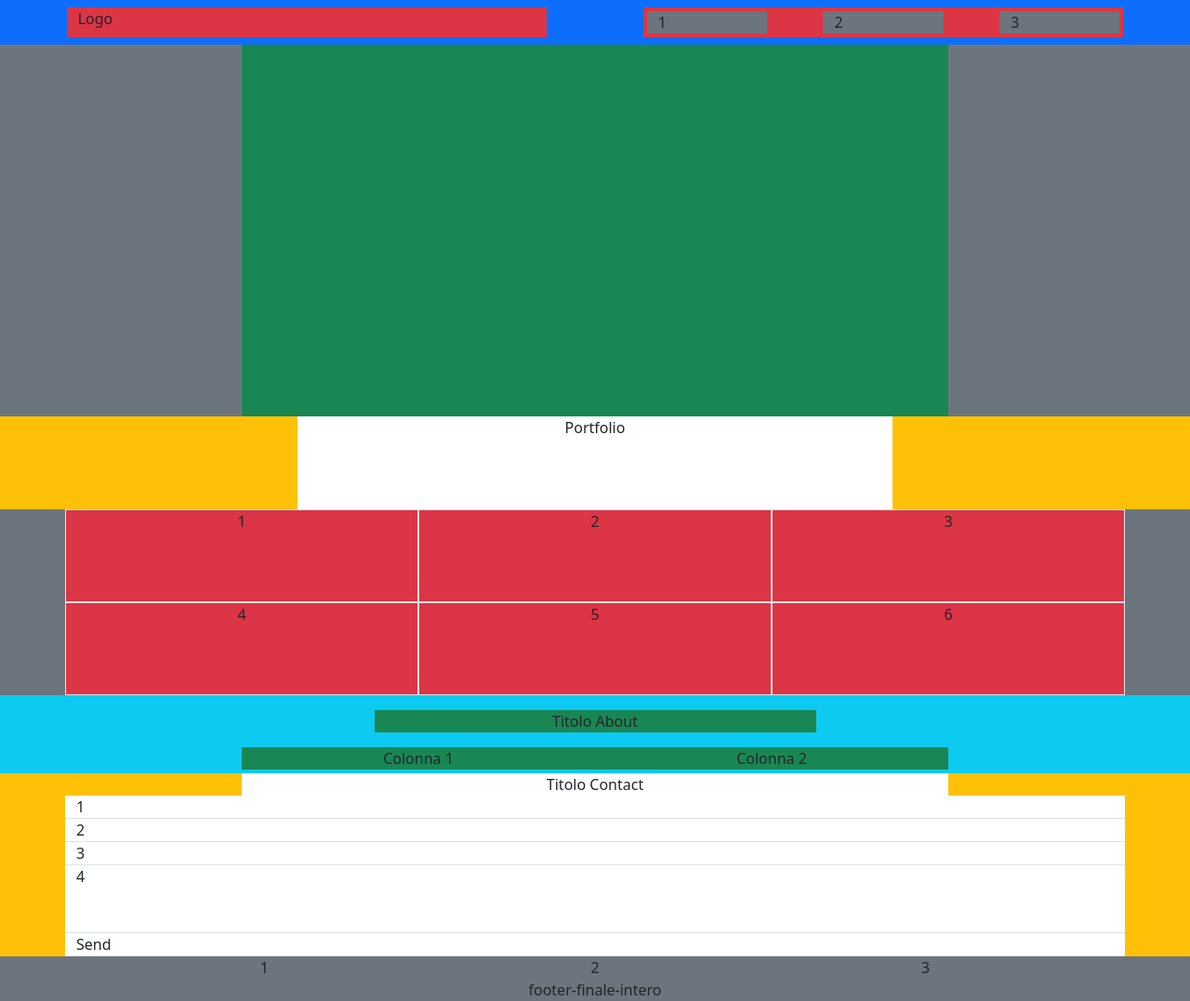
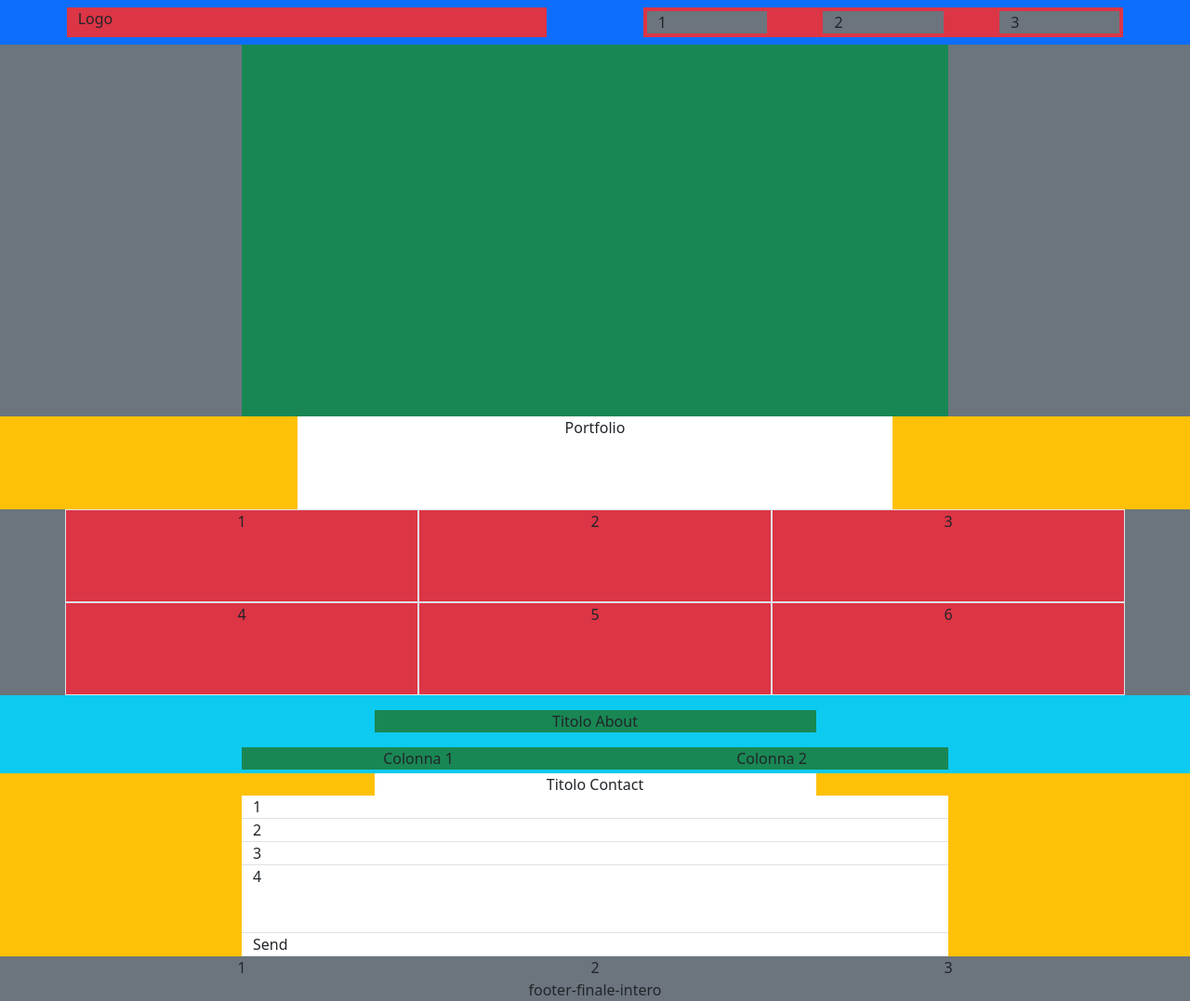
Before and after one commit to GiuliaSardell/html-css-bootstrap-freelancer, a plain HTML site: page index.html in a window 1280 px wide. Shown: the whole page at 93% size. Drawn offline with nearby package versions, Linux system fonts and the light colour scheme.

Commit message:
modifica container

```diff
--- a/index.html
+++ b/index.html
@@ -117,15 +117,15 @@
       <!-- <div class="row justify-content-center">
         <div class="col-8"> -->
           <div class="row justify-content-center text-center">
-            <div class="col-8 bg-white">Titolo Contact</div>
+            <div class="col-5 bg-white">Titolo Contact</div>
           </div>
 
           <div class="row justify-content-center">
-            <div class="col-12 bg-white border-bottom">1</div>
-            <div class="col-12 bg-white border-bottom">2</div>
-            <div class="col-12 bg-white border-bottom">3</div>
-            <div class="col-12 bg-white pb-5 border-bottom">4</div>
-            <div class="col-12 bg-white border-bottom ">Send</div>
+            <div class="col-8 bg-white border-bottom">1</div>
+            <div class="col-8 bg-white border-bottom">2</div>
+            <div class="col-8 bg-white border-bottom">3</div>
+            <div class="col-8 bg-white pb-5 border-bottom">4</div>
+            <div class="col-8 bg-white border-bottom ">Send</div>
           </div>
 
         </div>
@@ -137,13 +137,10 @@
   </div>
 
 
-  <footer>
+  <footer class="bg-secondary">
 
-    <div class="container-fluid bg-secondary">
+    <div class="container">
       <div class="row justify-content-center text-center">
-        <div class="col-10">
-
-          <div class="row">
         <div class="col-sm-4 col-12">1</div>
         <div class="col-sm-4 col-12">2</div>
         <div class="col-sm-4 col-12">3</div>
@@ -153,11 +150,6 @@
         <div class="col-12">footer-finale-intero</div>
       </div>
 
-
-
-        </div>
-
-      </div>
     </div>
 
 
```
Lines whose indentation alone changed are shown as unchanged.
